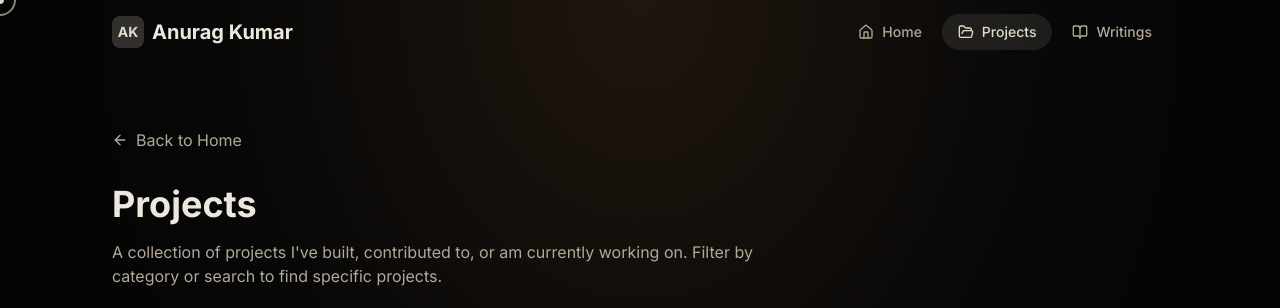
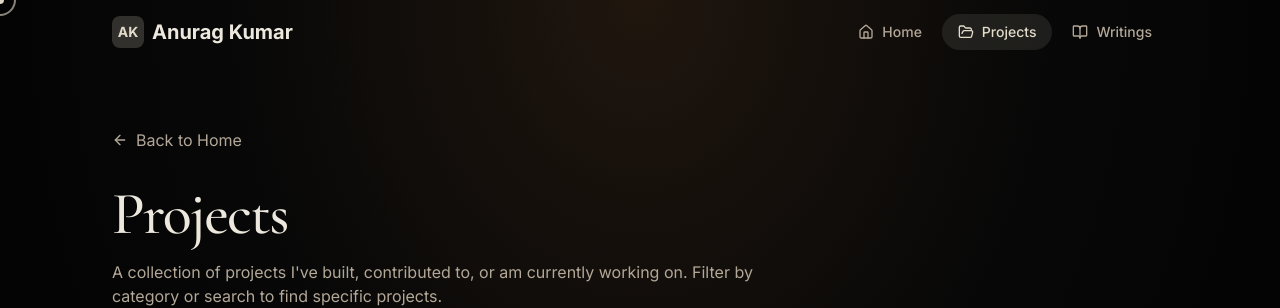
Before and after one commit to anuragkmr45/tech-essence-deck, a React (Vite) app: page /projects in a window 1280 px wide. Shown: the top 308 px of the page. Built offline with nearby package versions, Linux system fonts and the light colour scheme; the HTML template or start-up script is replaced by a standard one.

Commit message:
Changes
Co-authored-by: anuragkmr45 <93537069+anuragkmr45@users.noreply.github.com>

```diff
--- a/src/pages/AllProjects.tsx
+++ b/src/pages/AllProjects.tsx
@@ -90,7 +90,7 @@ const AllProjects = () => {
 
           {/* Header */}
           <div className="mb-12">
-            <h1 className="text-4xl font-bold text-foreground mb-4">
+            <h1 className="font-serif text-5xl md:text-6xl font-medium text-foreground mb-4 tracking-tight">
               Projects
             </h1>
             <p className="text-muted-foreground max-w-2xl">
```
